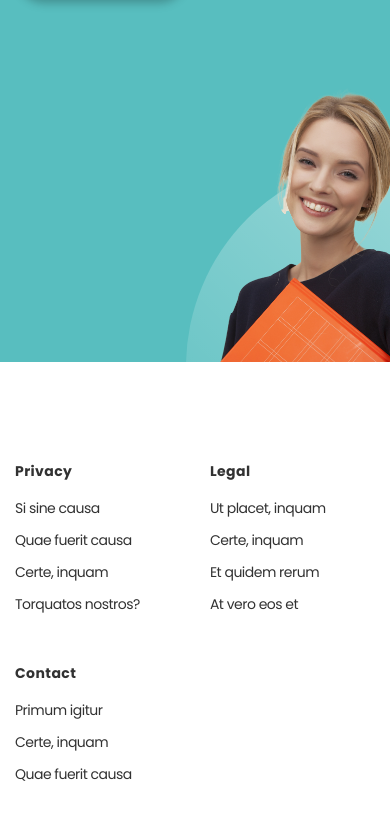
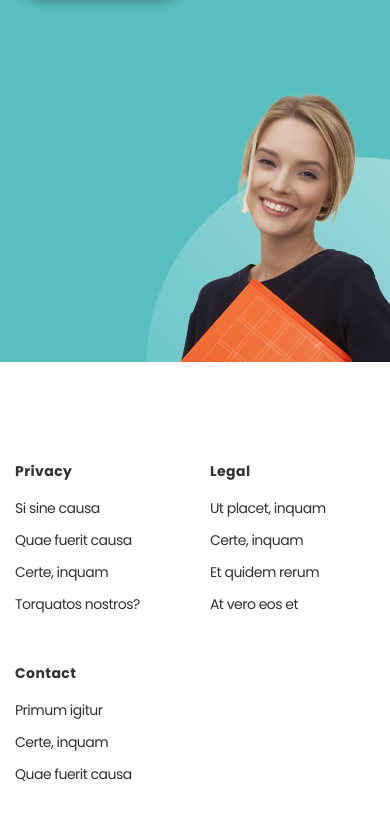
Before and after one commit to vlada2105/figma6, a plain HTML site: page index.html in a window 390 px wide. Shown: the part 6283-7105 px from the top of the page. Drawn offline with Linux system fonts and the light colour scheme.

Commit message:
edited_bottom

```diff
--- a/css/main.css
+++ b/css/main.css
@@ -1238,7 +1238,7 @@ a:hover {
     }
     .expert__img {
         position: relative;
-        left: 220px;
+        left: 180px;
     }
     /* footer */
     .footer__menu a, .footer_text {
```
